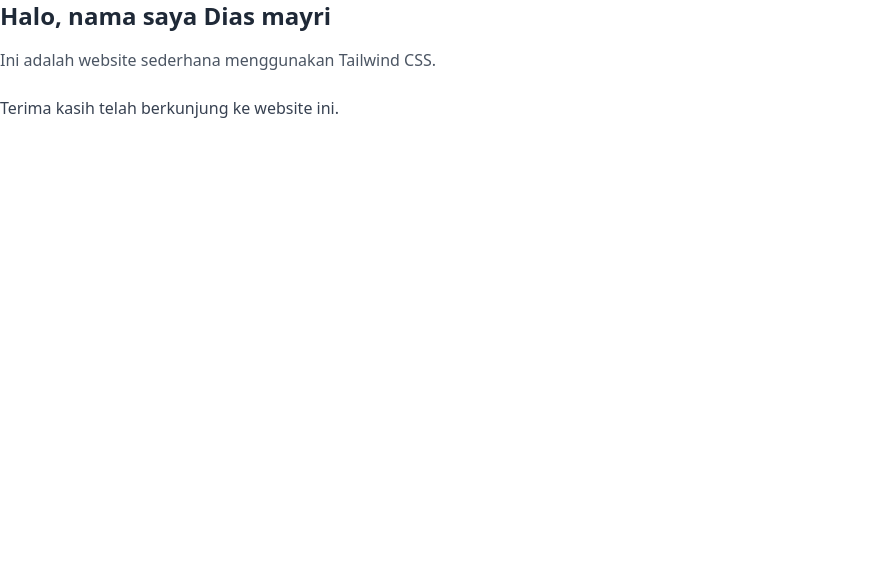
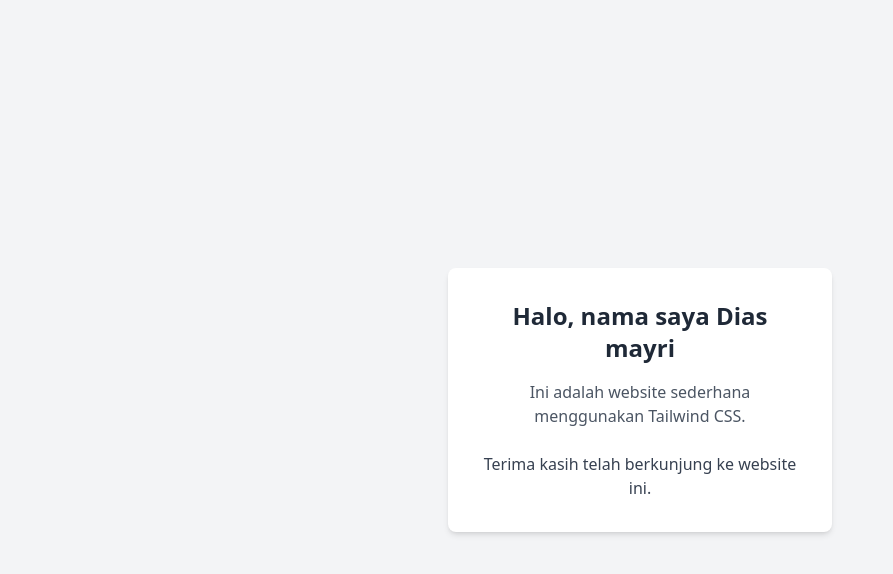
Before and after one commit to Diasmyri/perbandingan-1124160056, a website: page tailwindCSS/src/index.html in a window 1280 px wide. Shown: the whole page, without its empty margins (0-893 px from the left). Drawn offline with Linux system fonts and the light colour scheme.

Commit message:
menambahkan class untuk style dibagian body dan main

```diff
--- a/tailwindCSS/src/index.html
+++ b/tailwindCSS/src/index.html
@@ -5,8 +5,8 @@
   <meta name="viewport" content="width=device-width, initial-scale=1.0" />
   <title>Perkenalan Diri</title>
 <link href="../dist/output.css" rel="stylesheet" />
-<body>
-    <main>
+<body class="bg-gray-100 min-h-screen flex items-center justify-center px-4">
+    <main class="bg-white shadow-md rounded-lg p-8 max-w-sm w-full text-center">
         <h1 class="text-2xl font-semibold text-gray-800 mb-4">Halo, nama saya Dias mayri</h1>
         <p class="text-gray-600 mb-6">Ini adalah website sederhana menggunakan Tailwind CSS.</p>
         <p class="text-gray-700">Terima kasih telah berkunjung ke website ini.</p>
```
Also changed, not shown: tailwindCSS/dist/output.css.
